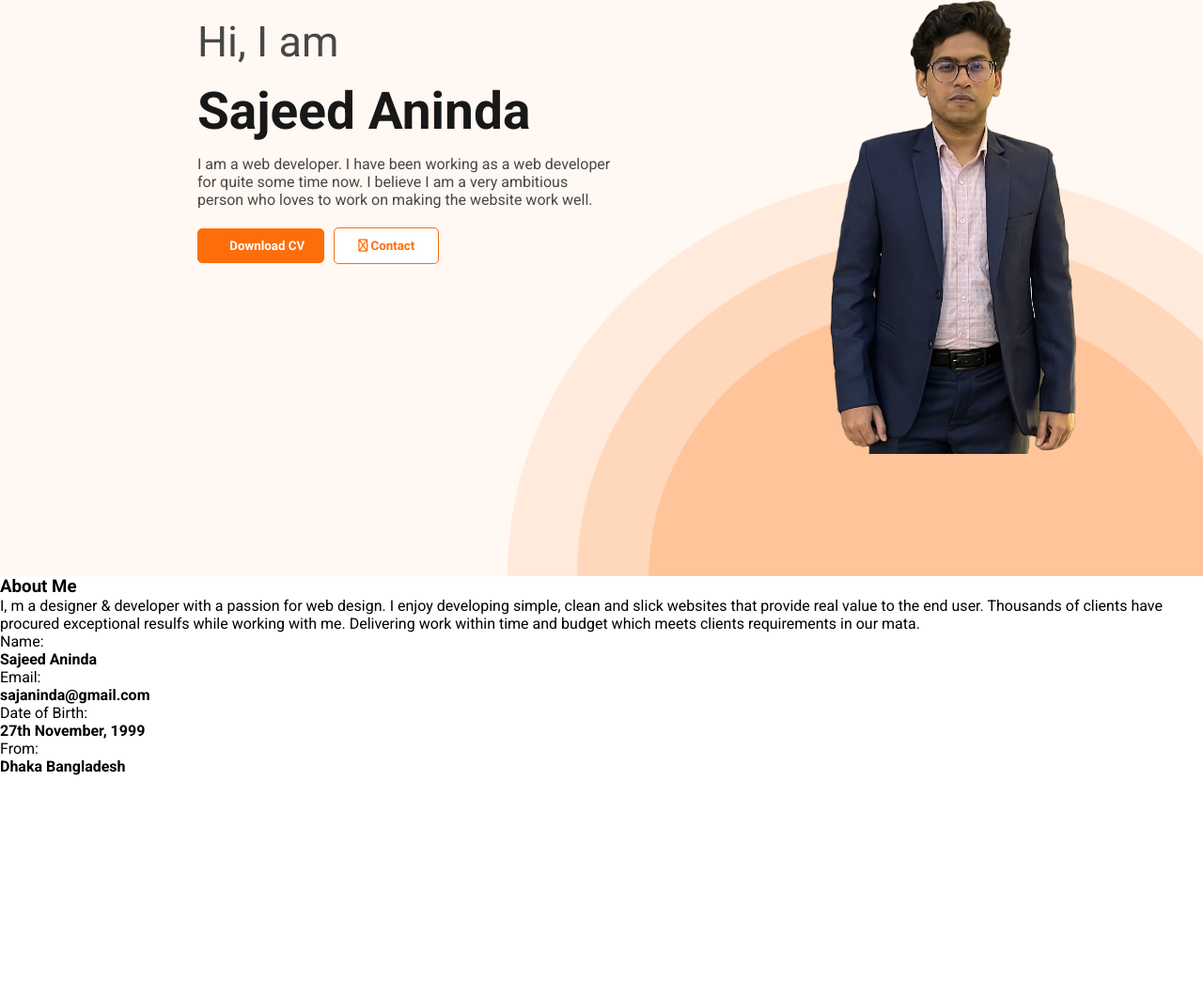
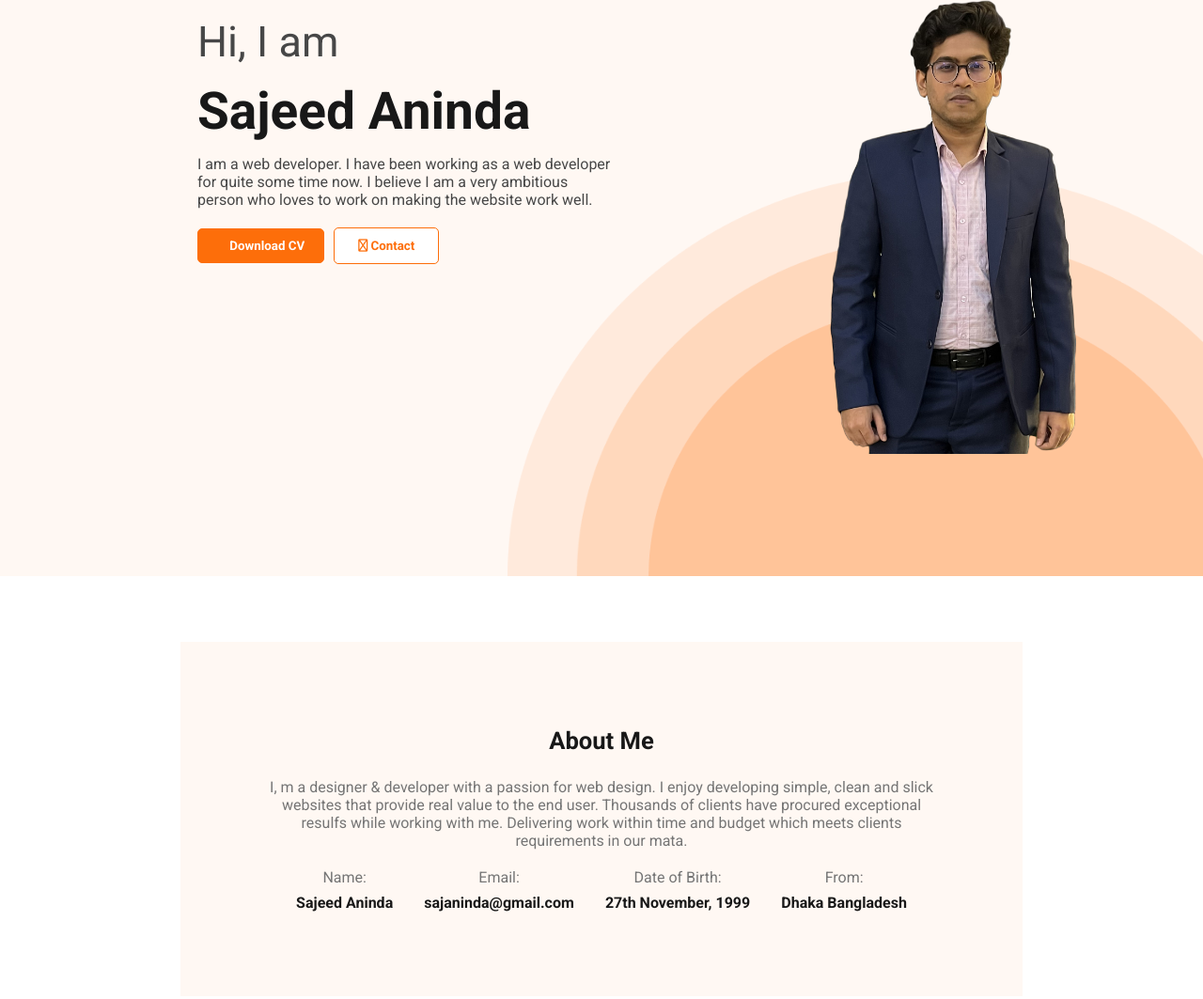
Before and after one commit to SajeedAninda/M1M5-Portfolio-Project, a plain HTML site: page index.html in a window 1280 px wide. Shown: the part 187-1250 px from the top of the page at 94% size. Before the commit the page ends 1012 px from the top, so only its background shows below. Drawn offline with Linux system fonts and the light colour scheme.

Commit message:
About us Section Completed

```diff
--- a/index.html
+++ b/index.html
@@ -84,6 +84,12 @@
                 </div>
             </div>
         </section>
+
+        <section>
+            <div class="what-i-do">
+
+            </div>
+        </section>
     </main>
 </body>
 
--- a/styles/styles.css
+++ b/styles/styles.css
@@ -159,4 +159,36 @@ header nav .nav-logo .logo-special:hover {
 .hero-right img{
 width: 390px;
 padding-right: 20px;
+cursor: pointer;
 }
+
+/* ABOUT ME SECTION  */
+.about-me{
+    background-color: #FFF8F3;
+    padding: 90px 90px;
+    width: 70%;
+    margin: 70px auto;
+    text-align: center;
+}
+.about-me-head h3{
+    font-size: 1.6rem;
+    font-weight: 700;
+    color: #181818;
+    margin-bottom: 25px;
+}
+.about-me-para p{
+    color: #757575;
+    text-align: center;
+    margin-bottom: 20px;
+}
+.about-me-details{
+    display: flex;
+    justify-content: space-evenly;
+}
+.about-me-details p{
+    color: #757575;
+    margin-bottom: 8px;
+}
+.about-me-details h4{
+    color: #181818;
+}
```
